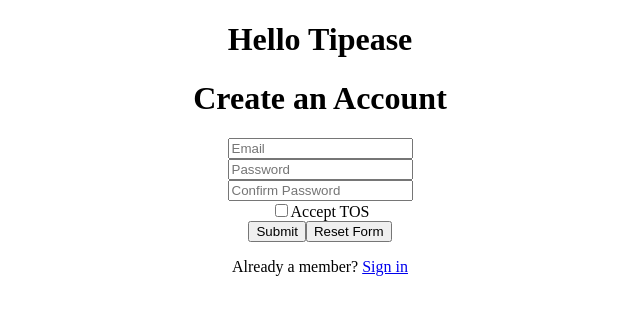
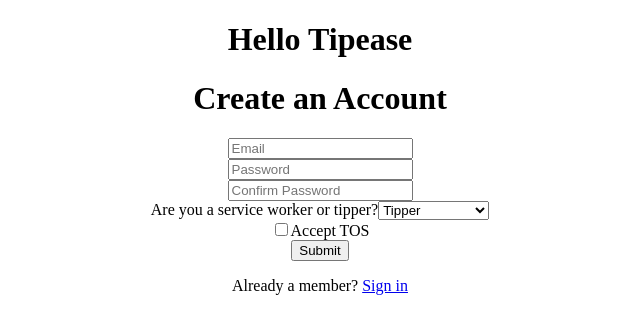
Before and after one commit to bw-tipsease-aug2019/frontend, a React (Create React App) app in the folder tipease/: page / in a window 1280 px wide. Shown: the top 334 px of the page, without its empty margins (320-960 px from the left). Built offline with nearby package versions, Linux system fonts and the light colour scheme.

Commit message:
added role field to CreateAccount form
Co-authored-by: Moses Samuel <mosamuel98@gmail.com>

```diff
--- a/tipease/src/components/forms/CreateAccount.jsx
+++ b/tipease/src/components/forms/CreateAccount.jsx
@@ -1,9 +1,8 @@
 import React from "react";
-import {connect} from 'react-redux';
+import { connect } from "react-redux";
 import { withFormik, Form, Field } from "formik";
 import * as Yup from "yup";
-import { doCreateAccount } from '../../store/actions/authActions'
-
+import { doCreateAccount } from "../../store/actions/authActions";
 
 function RegFrm({ values, errors, touched }) {
   return (
@@ -26,6 +25,17 @@ function RegFrm({ values, errors, touched }) {
             placeholder="Confirm Password"
           />
         </div>
+
+        <div className="field">
+          <label>
+            Are you a service worker or tipper?
+            <Field name="role" component="select">
+              <option value="tipper">Tipper</option>
+              <option value="serviceWorker">Service worker</option>
+            </Field>
+          </label>
+        </div>
+
         <div className="field">
           <label htmlFor="tos">
             {touched.tos && errors.tos && <p>{errors.tos}</p>}
@@ -37,27 +47,21 @@ function RegFrm({ values, errors, touched }) {
         <button className="ui button" type="submit">
           Submit
         </button>
-        <button className="ui button" type="reset">
+        {/* <button className="ui button" type="reset">
           Reset Form
-        </button>
+        </button> */}
       </Form>
     </div>
   );
 }
 
-
-
 const RegistrationForm = withFormik({
-  mapPropsToValues({
-    email,
-    password,
-    cPassword,
-    tos
-  }) {
+  mapPropsToValues({ email, password, cPassword, role, tos }) {
     return {
       email: email || "",
       password: password || "",
       cPassword: cPassword || "",
+      role: role || "Tipper",
       tos: tos || false
     };
   },
@@ -73,25 +77,23 @@ const RegistrationForm = withFormik({
     cPassword: Yup.string().oneOf(
       [Yup.ref("password"), null],
       "Passwords must match!"
-    )
+    ),
+    role: Yup.mixed().oneOf(["serviceWorker", "tipper"])
   }),
-
-
 
   handleSubmit(values, formikBag) {
     if (values.tos === false) {
       formikBag.setErrors({ tos: "Please Accept the Terms of Service" });
     } else {
-
-      formikBag.props.doCreateAccount(values)
-       .then(() => {formikBag.props.props.history.push("/login")});
+      formikBag.props.doCreateAccount(values).then(() => {
+        formikBag.props.history.push("/login");
+      });
       console.log(values);
-
     }
   }
 })(RegFrm);
 
-
-
-
-export default connect(null, {doCreateAccount})(RegistrationForm);
+export default connect(
+  null,
+  { doCreateAccount }
+)(RegistrationForm);
```
Lines whose indentation alone changed are shown as unchanged.
